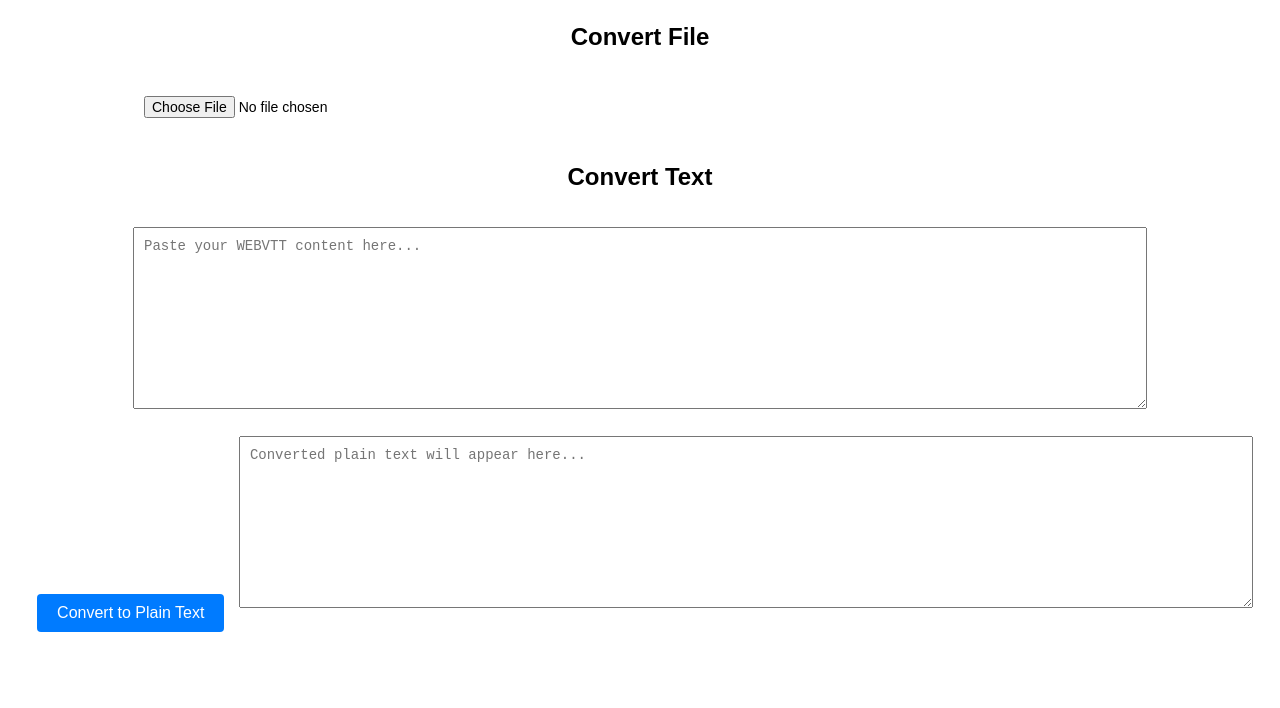
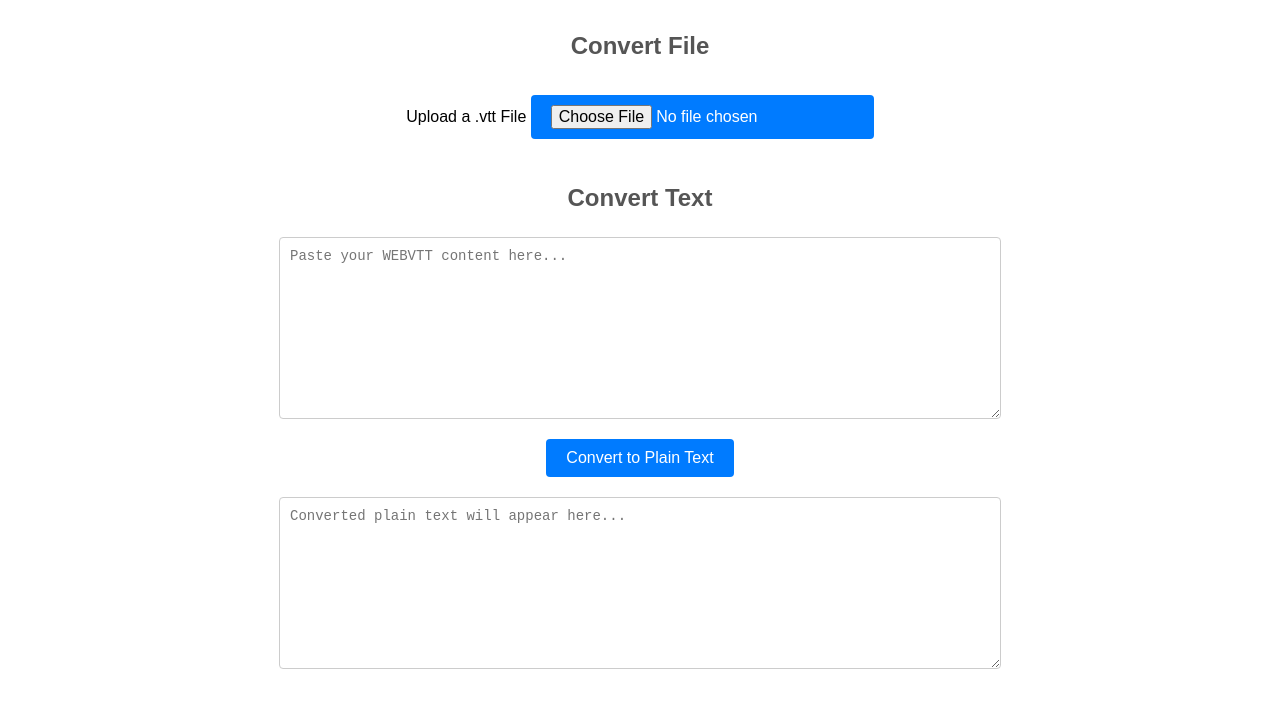
Before and after one commit to dvorkjoker/webvtt, a plain HTML site: page index.html in a window 1280 px wide. Shown: the part 76-784 px from the top of the page. Drawn offline with Linux system fonts and the light colour scheme.

Commit message:
Nicer design

```diff
--- a/index.html
+++ b/index.html
@@ -7,22 +7,32 @@
     <style>
         body {
             font-family: Arial, sans-serif;
-            margin: 20px;
+            margin: 20px auto;
+            max-width: 800px;
             line-height: 1.6;
             text-align: center;
         }
         h1 {
             color: #333;
+            margin-bottom: 20px;
         }
-        textarea, input[type="file"] {
-            width: 80%;
-            margin: 10px 0;
+        h2 {
+            color: #555;
+            margin-top: 30px;
+        }
+        textarea {
+            width: 100%;
+            max-width: 700px;
+            margin: 10px auto;
             padding: 10px;
             font-size: 14px;
+            display: block;
+            border: 1px solid #ccc;
+            border-radius: 4px;
         }
-        button, a {
+        button, input[type="file"] {
             display: inline-block;
-            margin: 10px;
+            margin: 10px auto;
             padding: 10px 20px;
             font-size: 16px;
             color: #fff;
@@ -32,30 +42,46 @@
             text-decoration: none;
             cursor: pointer;
         }
-        button:hover, a:hover {
+        button:hover, input[type="file"]:hover {
             background-color: #0056b3;
         }
+        textarea:focus {
+            outline: none;
+            border-color: #007BFF;
+            box-shadow: 0 0 5px rgba(0, 123, 255, 0.5);
+        }
         #output {
-            width: 80%;
             height: 150px;
-            margin-top: 10px;
+        }
+        .section {
+            margin: 20px 0;
+        }
+        input[type="file"] {
+            text-align: center;
+            color: #fff;
+            cursor: pointer;
+            padding: 10px 20px;
+            font-size: 16px;
+            background-color: #007BFF;
+            border: none;
+            border-radius: 4px;
         }
     </style>
 </head>
 <body>
     <h1>WEBVTT to Plain Text Converter</h1>
 
-    <!-- File Upload -->
-    <div>
+    <!-- File Upload Section -->
+    <div class="section">
         <h2>Convert File</h2>
+        <label for="fileInput" style="display:inline-block;">Upload a .vtt File</label>
         <input type="file" id="fileInput" accept=".vtt">
     </div>
 
-    <!-- Textarea Conversion -->
-    <div>
+    <!-- Textarea Conversion Section -->
+    <div class="section">
         <h2>Convert Text</h2>
         <textarea id="input" rows="10" placeholder="Paste your WEBVTT content here..."></textarea>
-        <br>
         <button onclick="convertTextarea()">Convert to Plain Text</button>
         <textarea id="output" rows="10" readonly placeholder="Converted plain text will appear here..."></textarea>
     </div>
```
